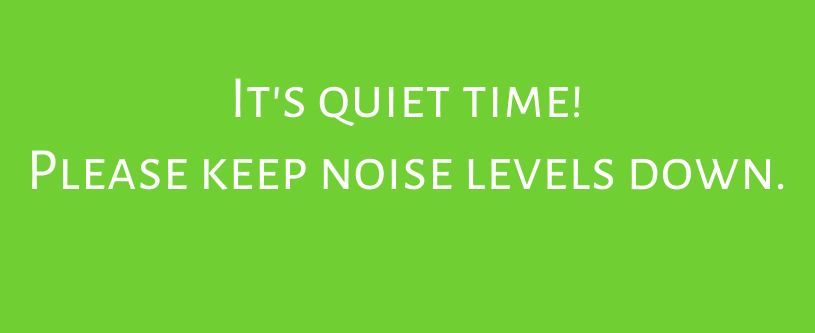
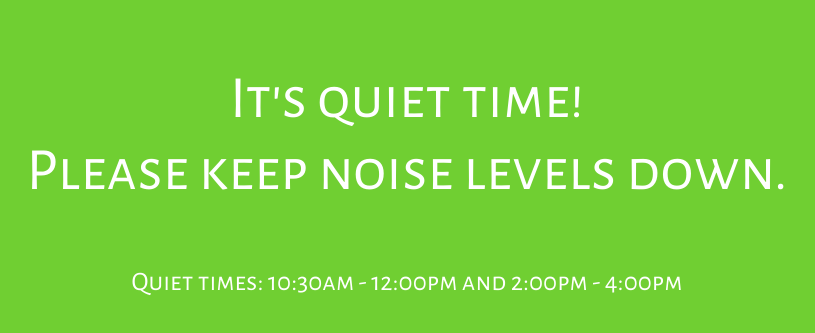
Before and after one commit to yiweiang/quiettime, a plain HTML site: page index.html in a window 1280 px wide. Shown: the part 297-630 px from the top of the page, without its empty margins (233-1048 px from the left). Drawn offline with nearby package versions, Linux system fonts and the light colour scheme; a web font is replaced by a local one.

Commit message:
Add times

```diff
--- a/index.html
+++ b/index.html
@@ -22,6 +22,7 @@
 <body>
   <div class="center">
     <p>It's quiet time!<br>Please keep noise levels down.</p>
+    <p style="font-size:20pt">Quiet times: 10:30am - 12:00pm and 2:00pm - 4:00pm</p>
   </div>
 
 </body>
```
